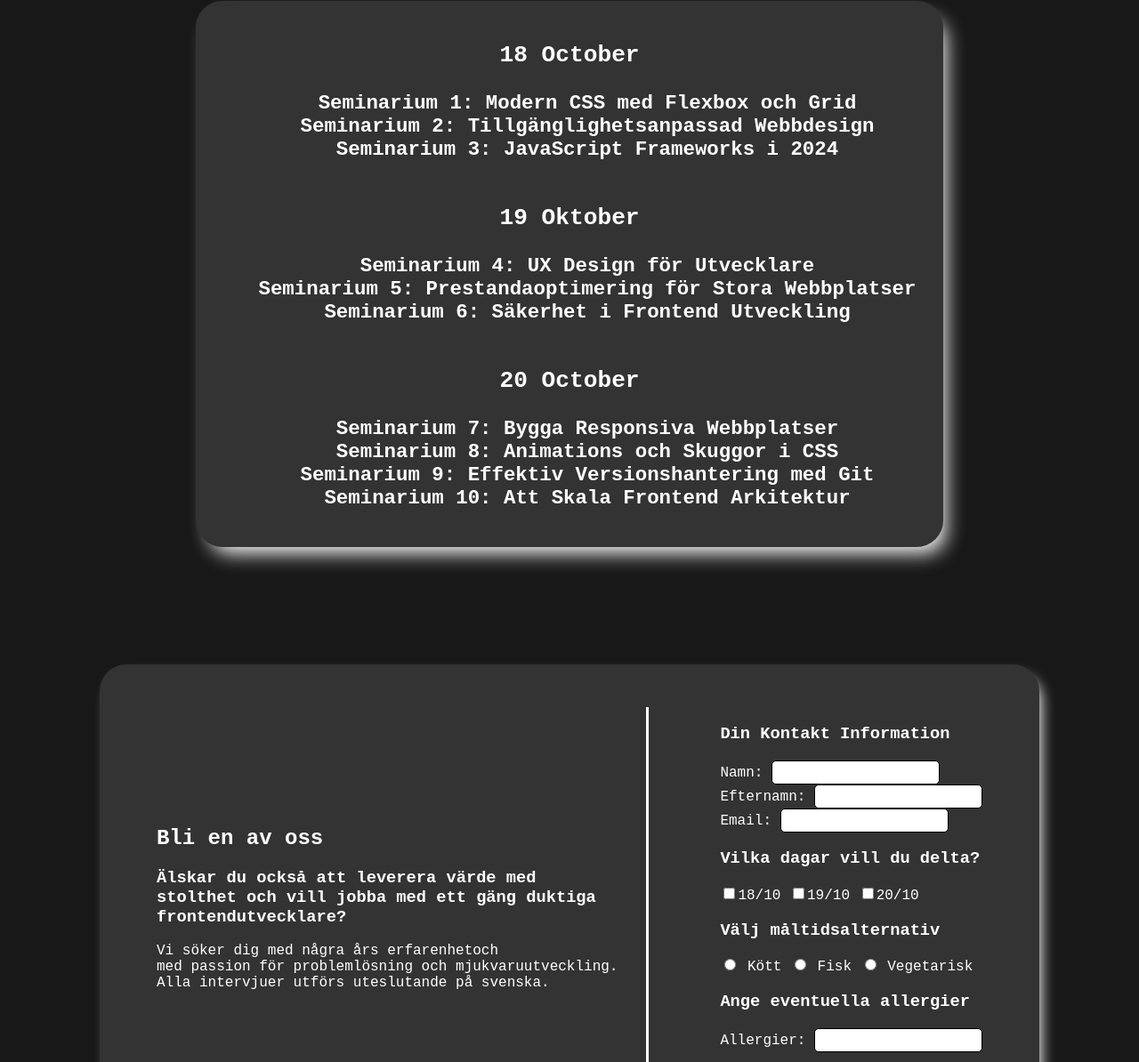
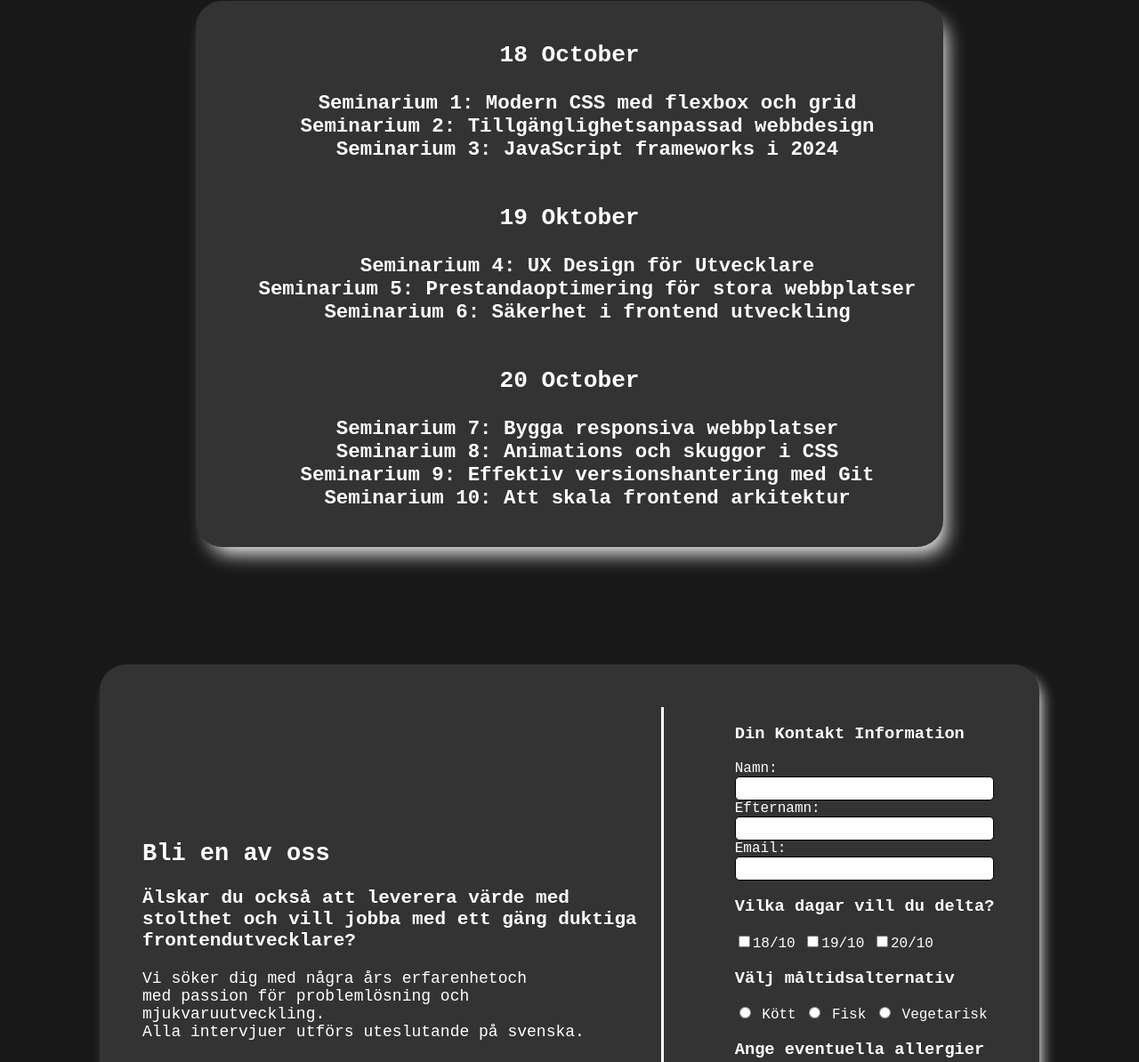
Before and after one commit to AmirFront-hub/Better-Web, a plain HTML site: page index.html in a window 1280 px wide. Shown: the part 1500-2694 px from the top of the page at 89% size. Drawn offline with Linux system fonts and the light colour scheme.

Commit message:
renaming Index, fixing Signup

```diff
--- a/css/footer.css
+++ b/css/footer.css
@@ -25,7 +25,3 @@ footer {
     /*text-decoration: none;*/
 	text-decoration: underline;
 }
-
-.map p {
-
-}
--- a/css/main.css
+++ b/css/main.css
@@ -154,6 +154,11 @@ video {
 
 .menu-left {
 	text-align: left;
+	font-size: 18px;
+}
+
+.menu-left p {
+	font-weight: 500;
 }
 
 .menu-right {
@@ -199,3 +204,12 @@ textarea, input {
 .video-background {
 	animation: fade-up 0.5s;
 }
+
+.signup-box label {
+	display: flex;
+	flex-direction: column;
+}
+
+.signup-box input {
+	width: 95%;
+}
--- a/Homepage.html
+++ b/index.html
@@ -16,7 +16,7 @@
             <ul class="header-dis">
                 <li><a href="#about">Om oss</a></li>
                 <li><a href="#schema">Schema</a></li>
-				<li><a class="menu-signup" href="#signup">Besök oss</a></li>
+				<li><a class="#menu-signup" href="#signup">Besök oss</a></li>
             </ul>
         </nav>
     </header>
@@ -60,26 +60,26 @@
 			<div class="leftbox">
 				<h3>18 October</h3>
 					<ul>
-						<li>Seminarium 1: Modern CSS med Flexbox och Grid</li>
-						<li>Seminarium 2: Tillgänglighetsanpassad Webbdesign</li>
-						<li>Seminarium 3: JavaScript Frameworks i 2024</li>
+						<li>Seminarium 1: Modern CSS med flexbox och grid</li>
+						<li>Seminarium 2: Tillgänglighetsanpassad webbdesign</li>
+						<li>Seminarium 3: JavaScript frameworks i 2024</li>
 					</ul>
 			</div>
 			<div class="middlebox">
 				<h3>19 Oktober</h3>
 					<ul>
 						<li>Seminarium 4: UX Design för Utvecklare</li>
-						<li>Seminarium 5: Prestandaoptimering för Stora Webbplatser</li>
-						<li>Seminarium 6: Säkerhet i Frontend Utveckling</li>
+						<li>Seminarium 5: Prestandaoptimering för stora webbplatser</li>
+						<li>Seminarium 6: Säkerhet i frontend utveckling</li>
 					</ul>
 			</div>
 			<div class="rightbox">
 				<h3>20 October</h3>
 					<ul>
-						<li>Seminarium 7: Bygga Responsiva Webbplatser</li>
-						<li>Seminarium 8: Animations och Skuggor i CSS</li>
-						<li>Seminarium 9: Effektiv Versionshantering med Git</li>
-						<li>Seminarium 10: Att Skala Frontend Arkitektur</li>
+						<li>Seminarium 7: Bygga responsiva webbplatser</li>
+						<li>Seminarium 8: Animations och skuggor i CSS</li>
+						<li>Seminarium 9: Effektiv versionshantering med Git</li>
+						<li>Seminarium 10: Att skala frontend arkitektur</li>
 					</ul>
 				</div>
 			</div>
@@ -102,8 +102,9 @@
 				<div class="menu-right">
 					<form action="example.html" method="get">
 
+						<h3>Din Kontakt Information</h3>
+						<div class="signup-box">
 							<div>
-							<h3>Din Kontakt Information</h3>
 								<label for="firstname">Namn:</label>
 								<input type="text" id="firstname" name="firstname" placeholder="" required>
 							</div>
@@ -117,7 +118,7 @@
 								<label for="email">Email:</label>
 								<input type="text" id="email" name="email" placeholder="" required>
 							</div>
-
+						</div>
 						<div>
 							<h3>Vilka dagar vill du delta?</h3>
 							<label><input type="checkbox" name="days" value="18/10">18/10</label>
```
Also changed, not shown: signup.html (deleted, +0 -11 lines). Lines whose indentation alone changed are shown as unchanged.
